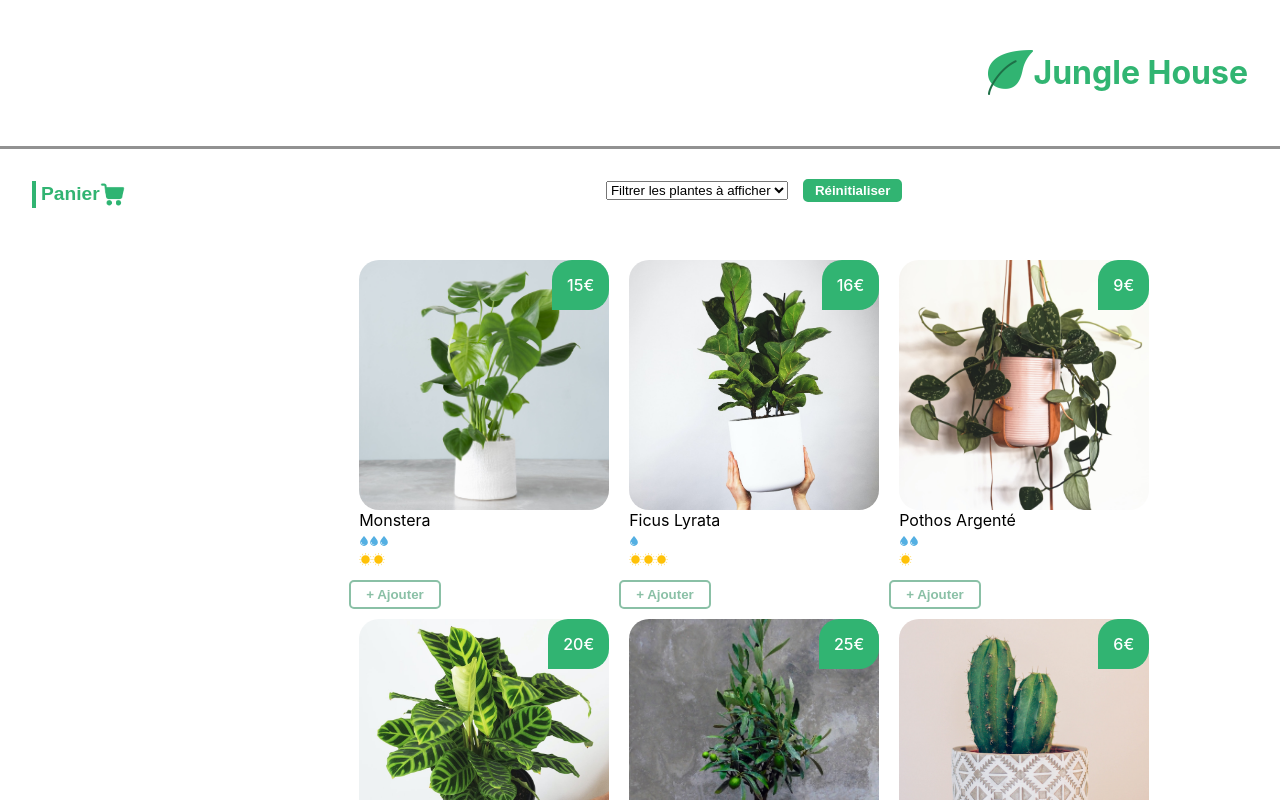
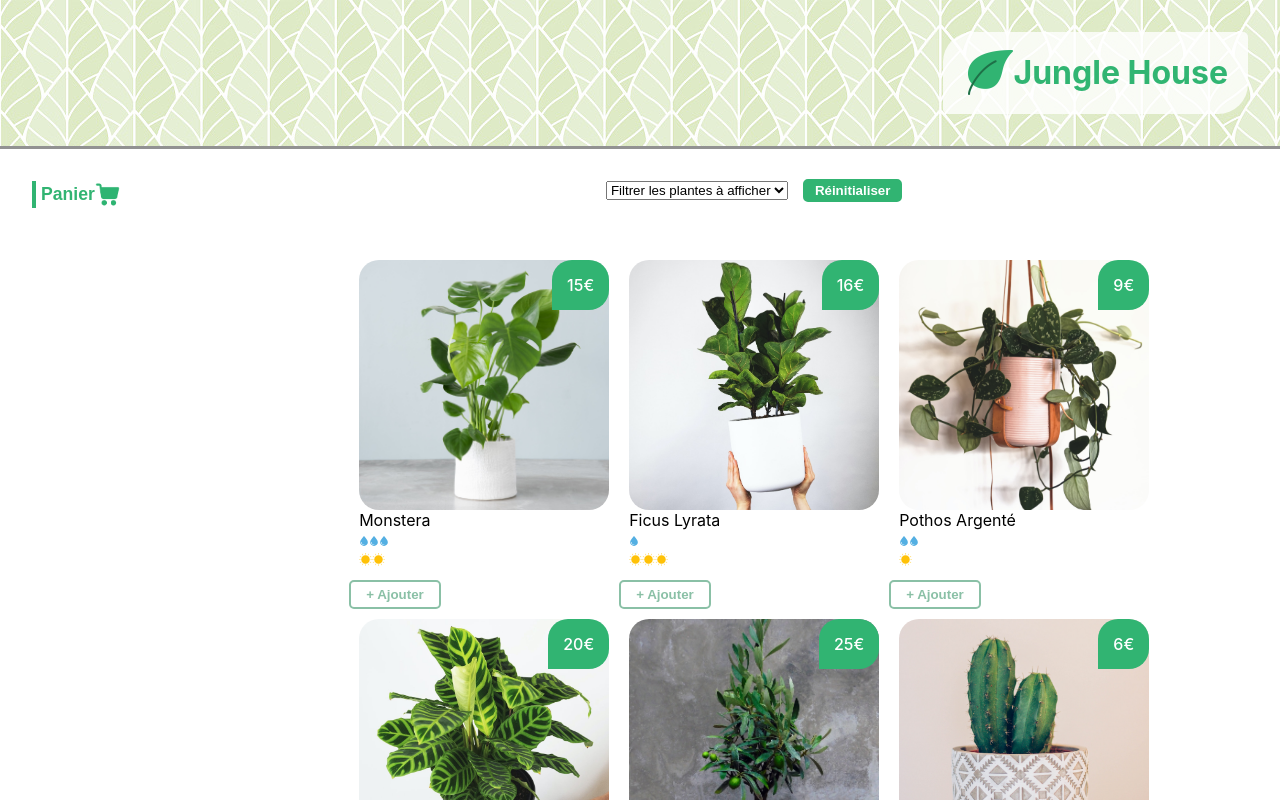
Before and after one commit to Nicodev17/la-maison-jungle, a React (Create React App) app: page / in a window 1280 px wide. Shown: the top 800 px of the page. Built offline with nearby package versions, Linux system fonts and the light colour scheme.

Commit message:
Adding cart total span
Ajout d'un petit affichage du nombre d'articles dans le panier sur le logo du panier avec une petite bulle.

+ Modification de la bannière du header.

```diff
--- a/src/components/Banner.js
+++ b/src/components/Banner.js
@@ -5,8 +5,10 @@ function Banner() {
     const title = 'Jungle House';
     return (
         <div className='lmj-banner'>
-        <img src={logo} alt='La maison jungle' className='lmj-logo' />
-            <h1>{title}</h1>
+            <div className="lmj-title">
+                <img src={logo} alt='La maison jungle' className='lmj-logo' />
+                <h1>{title}</h1>
+            </div>
         </div>
     );
 }
--- a/src/components/Cart.js
+++ b/src/components/Cart.js
@@ -4,14 +4,19 @@ import logoCart from '../assets/logo_cart.png';
 
 function Cart({ cart, updateCart }) {
     const [isOpen, setIsOpen] = useState(false);
-    const total = cart.reduce(
+    const totalPrice = cart.reduce(
         (acc, plantType) => acc + plantType.amount * plantType.price,
         0
     );
 
+    const totalItems = cart.reduce(
+        (acc, plantType) => acc + plantType.amount,
+        0
+    );
+
     useEffect(() => {
-        document.title = `LMJ: ${total}€ d'achats`;
-    }, [total]);
+        document.title = `JH: ${totalPrice}€ d'achat`;
+    }, [totalPrice]);
 
     return isOpen ? (
         <div className='lmj-cart'>
@@ -26,13 +31,15 @@ function Cart({ cart, updateCart }) {
                     <h2>Panier</h2>
                     <ul>
                         {cart.map(({ name, price, amount }, index) => (
-                            <div key={`${name}-${index}`}>
-                                {name} {price}€ x {amount}
+                            <div key={`${name}-${index}`} className="lmj-item-cart">
+                                • {name} {price}€ × {amount}
                             </div>
                         ))}
                     </ul>
 
-                    <h3>Total : {total}€</h3>
+
+                    <h3>Total : {totalPrice}€</h3>
+                    {totalItems >= 2 ? <p>({totalItems} articles)</p> : <p>({totalItems} article)</p>}
                     <button className='lmj-button-clean-cart' onClick={() => updateCart([])}>Vider le panier</button>
                 </div>
             ) : (
@@ -50,6 +57,7 @@ function Cart({ cart, updateCart }) {
                 <img src={logoCart} className='lmj-logo-cart' alt='logo panier'/>
                 Panier
             </button>
+            {totalItems >= 1 ? <span>{totalItems}</span> : null}
         </div>
     )
 }
--- a/src/styles/Banner.css
+++ b/src/styles/Banner.css
@@ -1,5 +1,6 @@
 /* Style de la bannière du titre */
 .lmj-banner {
+	background-image: url('../assets/banner-background.jpg');
 	color: #31b572;
 	text-align: right;
 	padding: 32px;
@@ -11,7 +12,13 @@
 }
 
 .lmj-title {
-	padding-left: 32px;
+	display: flex;
+	align-items: center;
+	justify-content: center;
+	flex-direction: row;
+	padding: 0 20px 0 25px;
+	background-color: rgba(255, 255, 255, 0.801);
+	border-radius: 30px 5px;
 }
 
 .lmj-logo {
--- a/src/styles/Cart.css
+++ b/src/styles/Cart.css
@@ -52,7 +52,7 @@
 
 .lmj-cart-closed > button {
 	color: #31b472;
-	font-size: 1.2em;
+	font-size: 1.1em;
 	border: 0;
 	border-left: 4px solid #31b472;
 	display: flex;
@@ -61,8 +61,29 @@
 	flex-direction: row-reverse;
 }
 
+.lmj-cart-closed span {
+	position: absolute;
+	transform: translate(78px, -35px);
+	display: flex;
+	justify-content: center;
+	align-items: center;
+	width: 15px;
+	height: 15px;
+	background-color: white;
+	color: #31b472;
+	border: 2px solid #ffc107;
+	border-radius: 15px;
+	font-size: 0.8em;
+	font-weight: bold;
+}
+
 .lmj-logo-cart {
 	width: 25px;
 	height: auto;
 	margin-right: 5px;
 }
+
+.lmj-item-cart {
+	margin-left: -35px;
+	text-transform: capitalize;
+}
```
Also changed, not shown: src/assets/banner-background.jpg (added).
